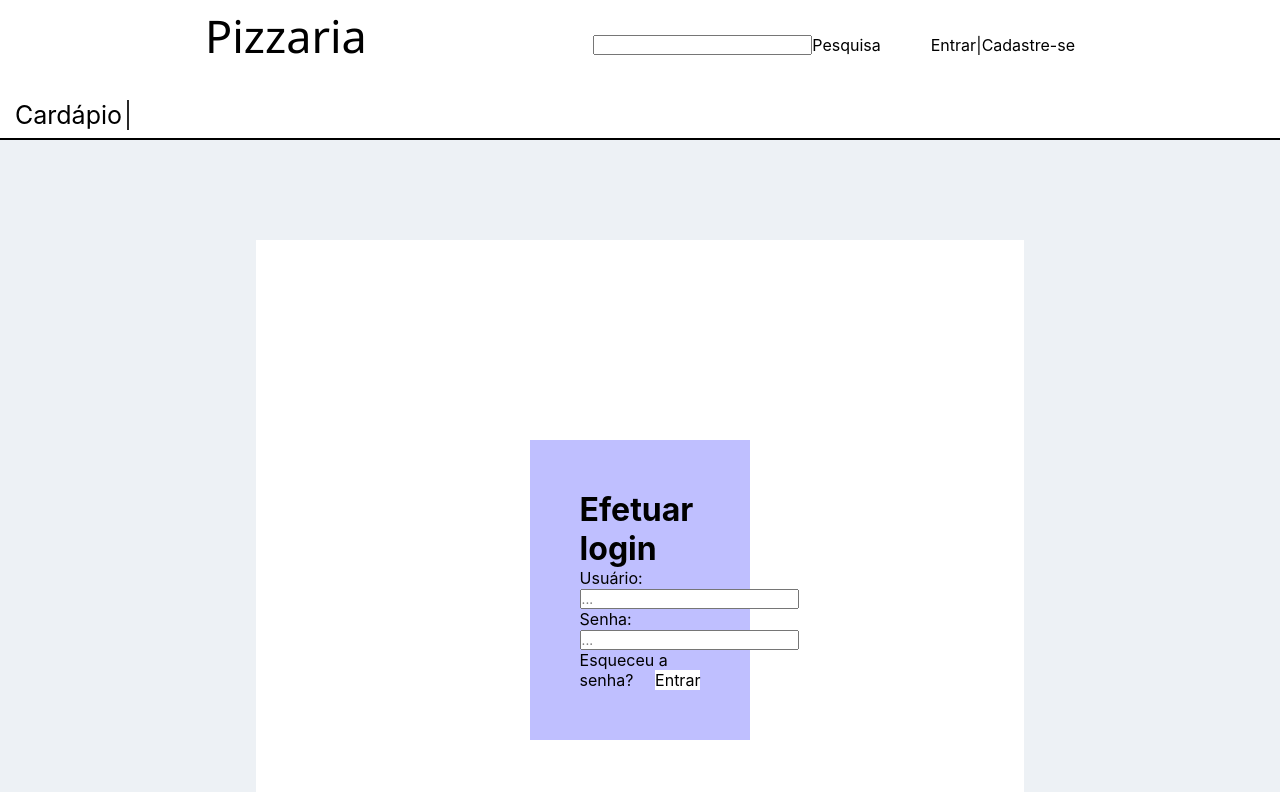
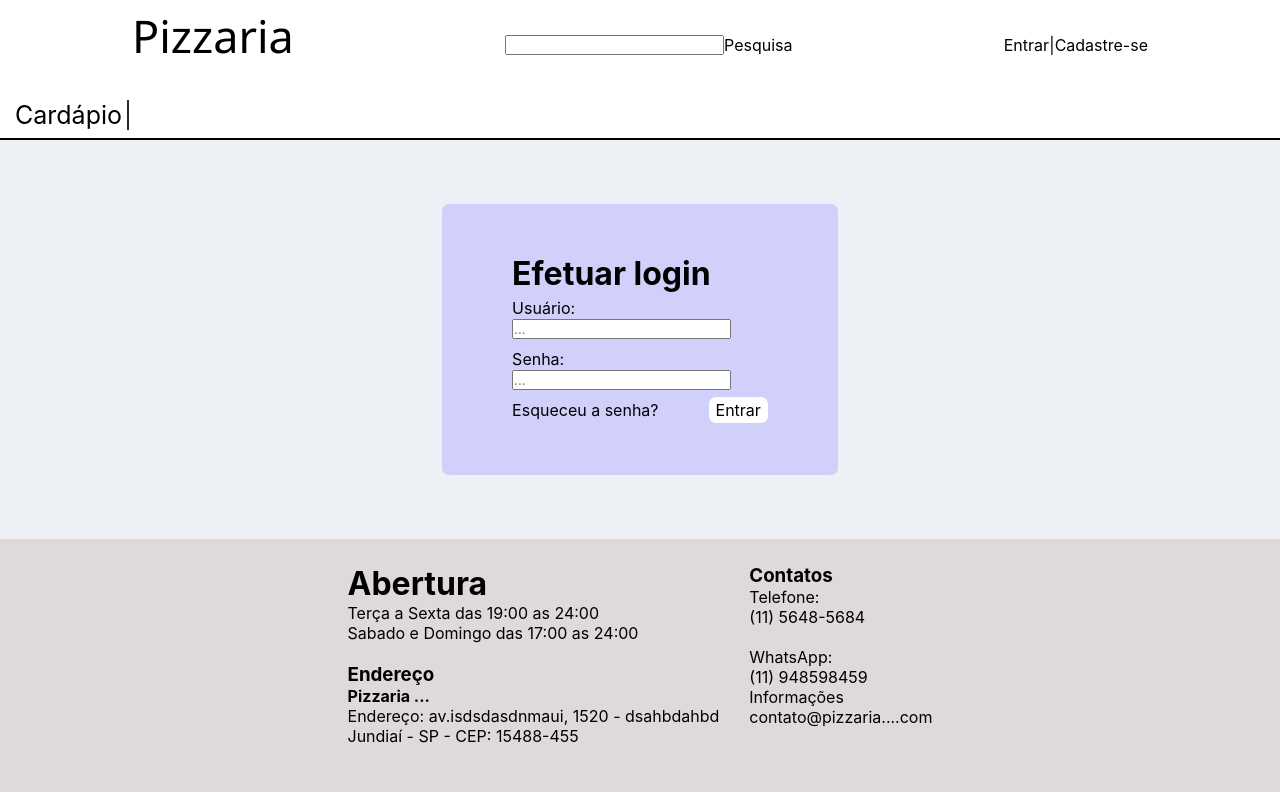
Before and after one commit to JulianoCesarM/projeto_pizzaria, a React (Create React App) app: page /login in a window 1280 px wide. Shown: the top 792 px of the page. Built offline with nearby package versions, Linux system fonts and the light colour scheme.

Commit message:
Alteração no css de cabecalho, cadastro e login

```diff
--- a/src/EstruturaSite/Cabecalho/Cabecalho.css
+++ b/src/EstruturaSite/Cabecalho/Cabecalho.css
@@ -3,7 +3,7 @@
 	padding:5px;
 }
 #conteudo-cab{
-	margin: 0px 200px;
+	margin: 0% 10%;
 	display: flex;
 	justify-content: space-between;
 }
@@ -20,6 +20,5 @@
 	margin: 30px 0px;
 }
 #lo-se{
-
-	margin-left: 50px;
+	margin: 30px 0px;
 }
--- a/src/EstruturaSite/Cabecalho/Cabecalho.js
+++ b/src/EstruturaSite/Cabecalho/Cabecalho.js
@@ -12,11 +12,11 @@ function Cabecalho(prop)
                     <input type="text"></input>
                     <a href='/pesquisa'>Pesquisa</a>
 
-                    <div id='lo-se' >
+
+                </div> <div id='lo-se' >
                         <a href='/login'>Entrar</a>|
                         <a href='/cadastro'>Cadastre-se</a>
                     </div>
-                </div>
             </div>
         </div>
     );
--- a/src/EstruturaSite/Usuario/Cadastro/User_cadastro.css
+++ b/src/EstruturaSite/Usuario/Cadastro/User_cadastro.css
@@ -1,5 +1,14 @@
 #sa{
-    margin: 100px 20%;
-    padding: 100px;
-    background-color: white;
+    background-color: rgba(255, 255, 255, 0);
+    display: flex;
+    justify-content: center;
 }
+#cadastro-itens{
+    margin: 7.5% 0%;
+    padding:50px 70px;
+    background-color: rgb(208, 208, 250);
+    border-radius: 7px;
+}
+#div-itens-cadastro{
+    padding: 7px 0px;
+}
--- a/src/EstruturaSite/Usuario/Cadastro/User_cadastro.js
+++ b/src/EstruturaSite/Usuario/Cadastro/User_cadastro.js
@@ -4,9 +4,9 @@ function Cadastro(){
     return(
         <>
             <div id='sa'>
-                <div>
+                <div id='cadastro-itens'>
                     <h1>Cadastre-se</h1>
-                    <div>
+                    <div id='div-itens-cadastro'>
                         <p>Nome completo *</p>
                         <input type="text" placeholder='...'/>
                     </div>
--- a/src/EstruturaSite/Usuario/Login/User_login.css
+++ b/src/EstruturaSite/Usuario/Login/User_login.css
@@ -1,14 +1,28 @@
 #sa{
-    margin: 100px 20%;
-    padding: 200px;
-    background-color: white;
+    background-color: rgba(255, 255, 255, 0);
+    display: flex;
+    justify-content: center;
 }
 #dsa{
-    margin: 0px 20%;
-    padding:50px 50px;
-    background-color: rgb(191, 191, 255);
+    margin: 5% 0%;
+    padding:50px 70px;
+    background-color: rgb(208, 208, 250);
+    border-radius: 7px;
+}
+#div-itens-login{
+    padding: 5px 0px;
 }
 #gbf{
     background-color: white;
-    float: right;
+    padding: 3px 7px;
+    border-radius: 7px;
 }
+#redef-senha{
+    margin-right: 50px;
+}
+#redef-senha:hover{
+    color: blue;
+}
+#gbf:hover{
+    background-color: rgb(233, 233, 233);
+}
--- a/src/EstruturaSite/Usuario/Login/User_login.js
+++ b/src/EstruturaSite/Usuario/Login/User_login.js
@@ -8,16 +8,18 @@ function Login(){
 
                 <div id='dsa'>
                     <h1>Efetuar login</h1>
-                    <div>
+                    <div id='div-itens-login'>
                         <p>Usuário: </p>
                         <input type="text" placeholder='...'/>
                     </div>
-                    <div>
+                    <div id='div-itens-login'>
                         <p>Senha: </p>
                         <input type="text" placeholder='...'/>
                     </div>
-                    <a href='#'>Esqueceu a senha?</a>
-                    <a href='#' id='gbf'>Entrar</a>
+                    <div id='div-itens-login'>
+                        <a href='#' id='redef-senha'>Esqueceu a senha?</a>
+                        <a href='#' id='gbf'>Entrar</a>
+                    </div>
                 </div>
             </div>
         </>
```
